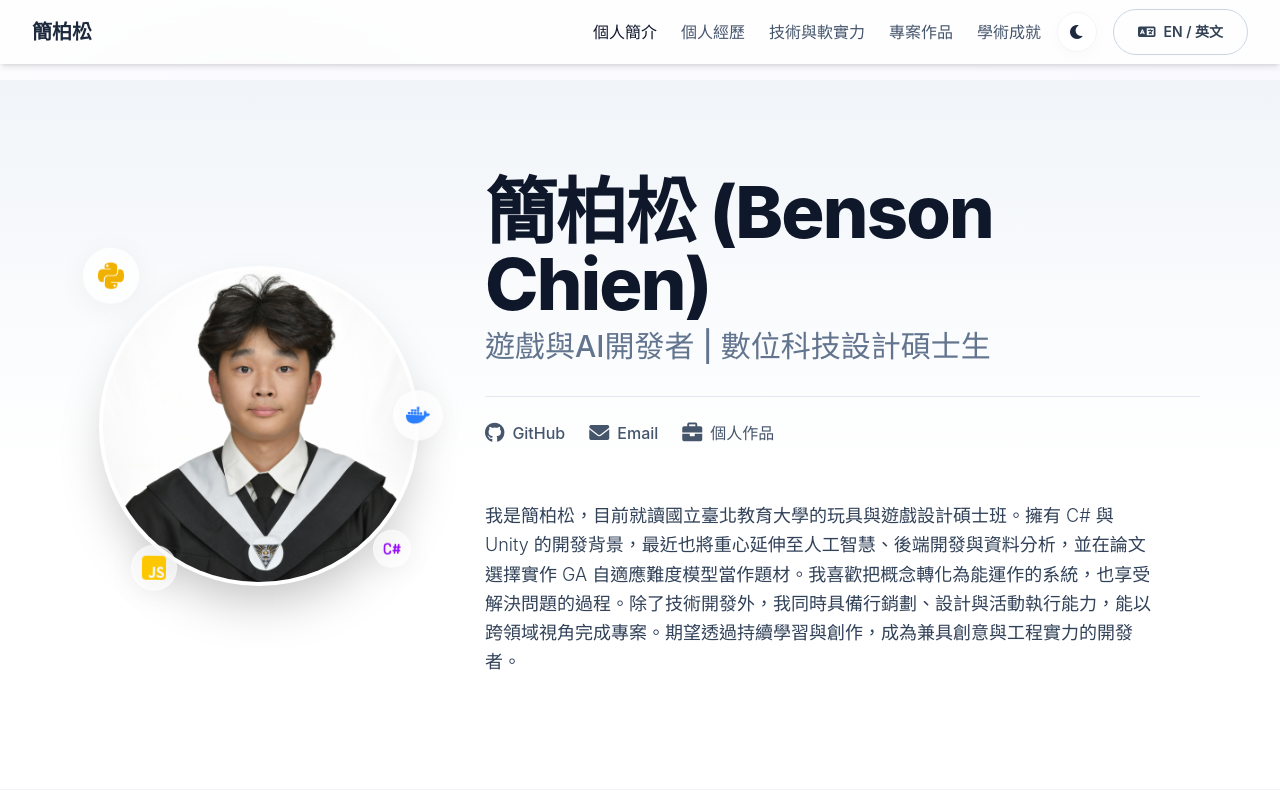
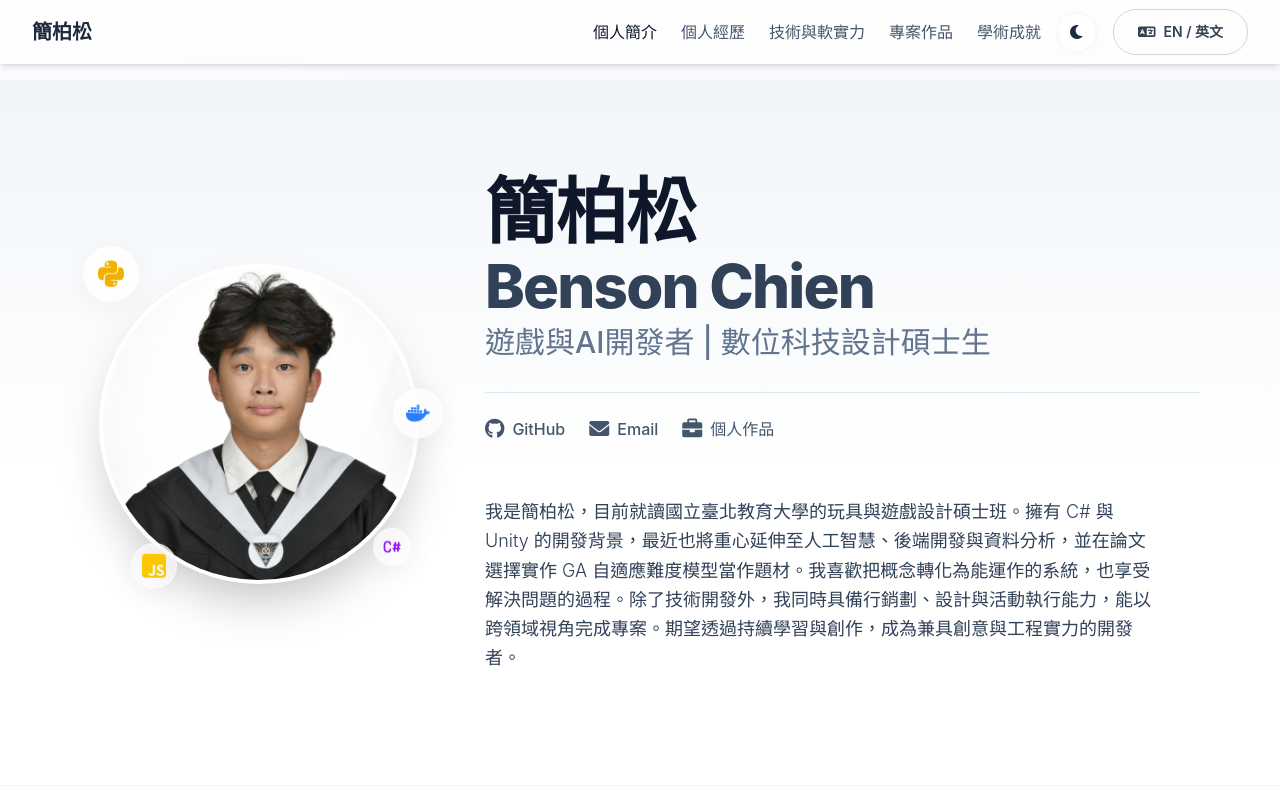
Before and after one commit to Benson0409/personal-website, a Next.js app: page / in a window 1280 px wide. Shown: the top 800 px of the page. Built offline with nearby package versions, Linux system fonts and the light colour scheme.

Commit message:
修正姓名顯示錯誤

```diff
--- a/components/AboutSection.js
+++ b/components/AboutSection.js
@@ -50,7 +50,16 @@ export default function AboutSection({ t }) {
                     <div className="w-full md:w-2/3 flex flex-col justify-center text-center md:text-left pt-4 md:pt-0">
                         <div className="animate-unbox delay-200 mb-2">
                             <h1 className="text-5xl md:text-6xl lg:text-7xl font-extrabold text-slate-900 dark:text-white tracking-tight">
-                                {t.name}
+                                {t.lang === 'zh' && t.name.indexOf(' ') !== -1 ? (
+                                    <>
+                                        {t.name.substring(0, t.name.indexOf(' '))}
+                                        <span className="block mt-2 text-4xl md:text-5xl lg:text-6xl text-slate-700 dark:text-slate-300">
+                                            {t.name.substring(t.name.indexOf(' ') + 1)}
+                                        </span>
+                                    </>
+                                ) : (
+                                    t.name
+                                )}
                             </h1>
                         </div>
 
--- a/data/en/profile.js
+++ b/data/en/profile.js
@@ -1,5 +1,5 @@
 export const profile = {
-    name: "Po-Sung Chien (Benson Chien)",
+    name: "Po-Sung Chien",
     title: "Game & AI Developer | Master's Student in Digital Tech Design",
     summary: "I am a master’s student majoring in Game Design, initially focused on game development using C#. Over time, I developed a strong interest in integrating artificial intelligence and backend systems, leading me to learn Python, Flask, Docker, and database management while experimenting with AI-driven adaptive difficulty in games. Although my technical skills are still growing, I am passionate about tackling challenges and finding solutions through continuous learning. I hope to leverage the LINE internship opportunity to gain hands-on experience in real-world projects, deepen my understanding of AI, data analysis, and system development, and grow into a more versatile engineer.",
 }
--- a/data/zh/profile.js
+++ b/data/zh/profile.js
@@ -1,5 +1,5 @@
 export const profile = {
-    name: "簡柏松 (Benson Chien)",
+    name: "簡柏松 Benson Chien",
     title: "遊戲與AI開發者 | 數位科技設計碩士生",
     summary: "我是簡柏松，目前就讀國立臺北教育大學的玩具與遊戲設計碩士班。擁有 C# 與 Unity 的開發背景，最近也將重心延伸至人工智慧、後端開發與資料分析，並在論文選擇實作 GA 自適應難度模型當作題材。我喜歡把概念轉化為能運作的系統，也享受解決問題的過程。除了技術開發外，我同時具備行銷劃、設計與活動執行能力，能以跨領域視角完成專案。期望透過持續學習與創作，成為兼具創意與工程實力的開發者。",
 };
```
